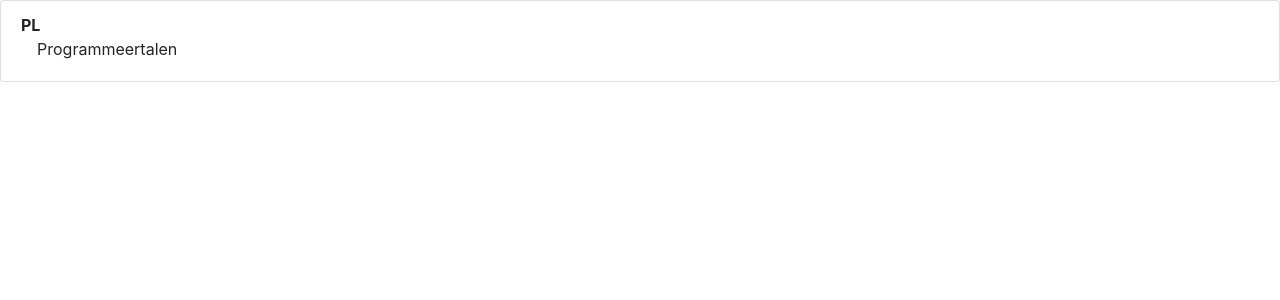
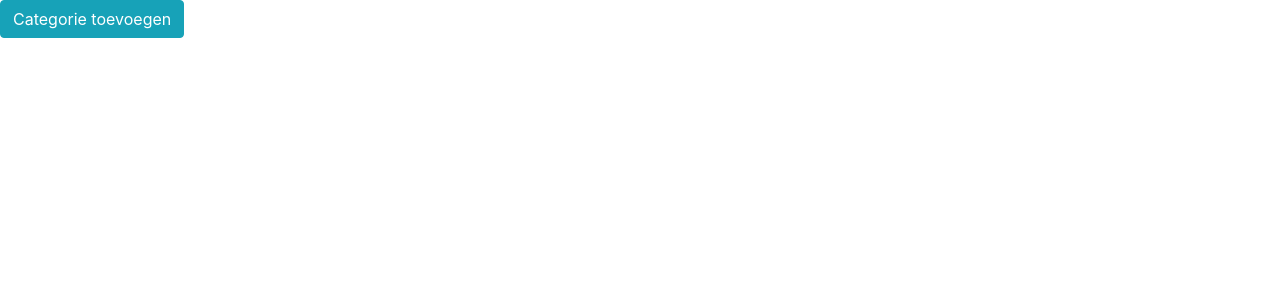
Before and after one commit to Jef-DS/reactjunivoorbeelden, a React (Create React App) app: page / in a window 1280 px wide. Shown: the top 300 px of the page. Built offline with nearby package versions, Linux system fonts and the light colour scheme.

Commit message:
asynchrone setState

```diff
--- a/src/App.js
+++ b/src/App.js
@@ -1,5 +1,5 @@
 import React, { Component } from 'react';
-import CategorieList, { Categorie } from './vb2';
+import CategorieList, { Categorie } from './vb4';
 
 
 class App extends Component {
@@ -11,22 +11,29 @@ class App extends Component {
   constructor(props) {
     super(props);
     this.state = {
-      categorieen: []
+      categorieen: [],
+      enabled: true
     }
-    //omdat we geen arrow functie hebben gebruikt, moeten we 'this' koppelen aan de functie
-    this.intervalID = setInterval(this.aanpassen.bind(this), 5000);
   }
-  aanpassen() {
+  aanpassen = () => {
     console.log("Lijst wordt aangepast");
     const numitems = this.state.categorieen.length;
 
     this.setState({ categorieen: this.state.categorieen.concat(App.categorieen[numitems]) });
-    //dit werkt alleen omdat de functie wordt aangeroepen via setInterval
-    //normaal is this.setState() asynchroon. Iets met this.state doen na this.setState()
-    //is een antipattern.
+    //dit werkt niet meer omdat this.state.categorieen nog niet is aangepast.
     if (this.state.categorieen.length === App.categorieen.length){
-      clearInterval(this.intervalID)
+     this.setState({enabled: false});
     }
+    //dit werkt, maar dat is niet altijd het geval. Tweemaal de state aanpassen in 1 functie
+    //is ook een antipattern
+    //if (numitems === App.categorieen.length-1){
+    //  this.setState({enabled: false});
+    //}
+    //Dit is de beste oplossing
+    //this.setState({
+    //  categorieen: this.state.categorieen.concat(App.categorieen[numitems]),
+    //  enabled: numitems < App.categorieen.length-1
+    // });
   }
   componentDidMount() {
     console.log("App is geladen");
@@ -40,7 +47,7 @@ class App extends Component {
   render() {
 
     return (
-      <CategorieList categorieen={this.state.categorieen} />
+      <CategorieList categorieen={this.state.categorieen} handler={this.aanpassen} buttonEnabled={this.state.enabled} />
     );
   }
 }
--- /dev/null
+++ b/src/vb4.js
@@ -0,0 +1,52 @@
+import React, { Component } from 'react';
+import CategorieItem from './vb1';
+import PropTypes from 'prop-types';
+
+export class Categorie {
+    constructor(id, naam) {
+        this.id = id;
+        this.naam = naam;
+    }
+}
+class CategorieLijst extends Component {
+    componentDidMount() {
+        console.log("CategorieLijst is geladen");
+    }
+    componentWillUnmount() {
+        console.log("CategorieLijst wordt ontladen");
+    }
+
+    componentDidUpdate() {
+        console.log("CategorieLijst is geüpdated");
+    }
+
+    render() {
+        return (
+            <div className="row">
+                <div className="col-4">
+                    <button className="btn btn-info"
+                            onClick={this.props.handler}
+                            disabled={!this.props.buttonEnabled}>Categorie toevoegen</button>
+                </div>
+                <dl className="col-8 list-group">
+                    {this.props.categorieen.map(item => {
+                        // in een lijst moet elk item een unieke key hebben.
+                        return <CategorieItem key={item.id} categorieId={item.id} categorieNaam={item.naam} />
+                        //return <CategorieItem categorieId={item.id} categorieNaam={item.naam} />
+                    })}
+                </dl>
+            </div>
+        );
+    }
+}
+CategorieLijst.propTypes = {
+    categorieen: PropTypes.arrayOf(
+        PropTypes.shape({
+            id: PropTypes.string.isRequired,
+            naam: PropTypes.string.isRequired
+        })
+    ).isRequired,
+    handler: PropTypes.func.isRequired,
+    buttonEnabled: PropTypes.bool.isRequired
+}
+export default CategorieLijst;
```
Also changed, not shown: src/vb1.js (+4 -4 lines).
